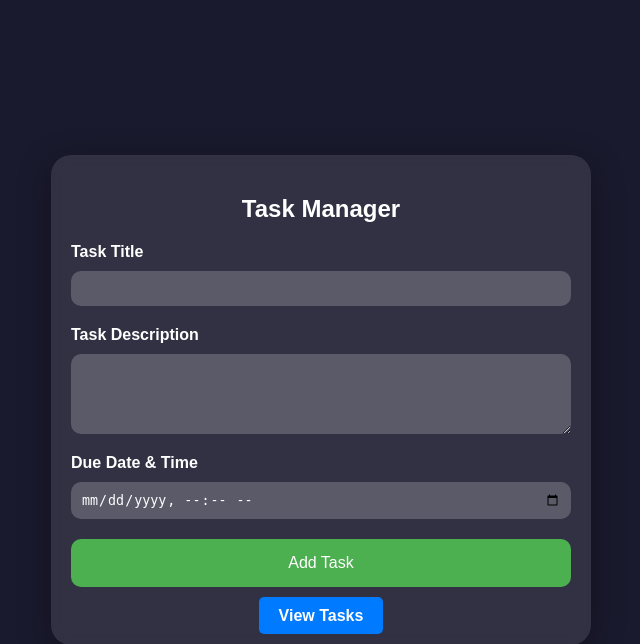
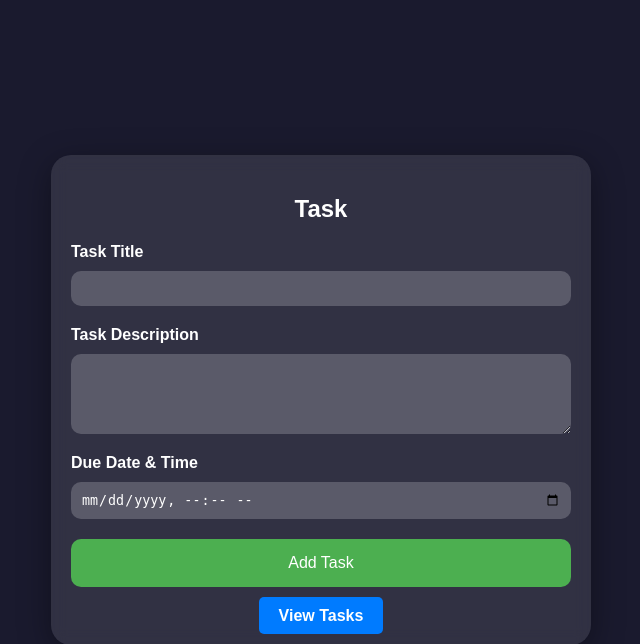
Before and after one commit to RudreshGaonkar/WebTechISA2_lab, a PHP site: page / in a window 1280 px wide. Shown: the top 644 px of the page, without its empty margins (319-959 px from the left). Run offline with PHP 8.4, Linux system fonts and the light colour scheme.

Commit message:
index.php h2 title changed

```diff
--- a/index.php
+++ b/index.php
@@ -54,7 +54,7 @@ if (isset($_POST['submit'])) {
 <body>
 
 <div class="container">
-    <h2>Task Manager</h2>
+    <h2>Task</h2>
 
 
     <?php
```
